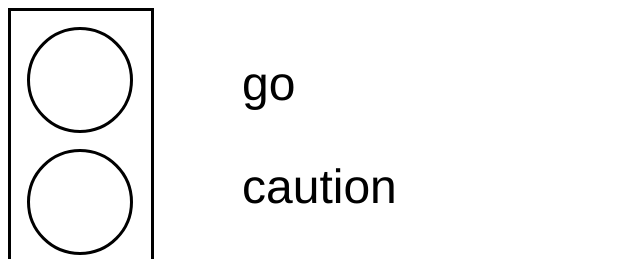
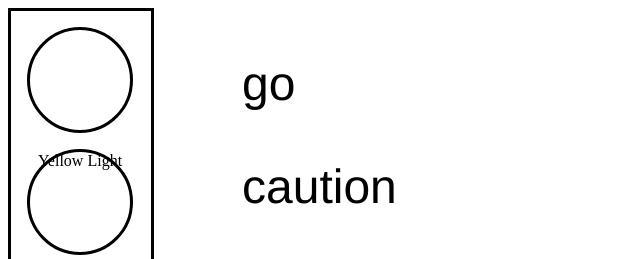
Before and after one commit to antoinejgrant/general_assembly_projects, a plain HTML site: page GA_Traffic_Light/index.html in a window 1280 px wide. Shown: the top 259 px of the page, 0-640 px from the left. Drawn offline with Linux system fonts and the light colour scheme.

Commit message:
Added light text

```diff
--- a/GA_Traffic_Light/index.html
+++ b/GA_Traffic_Light/index.html
@@ -10,6 +10,7 @@
 		<div class="light green">
 		</div>
 		<div class="light yellow">
+			Yellow Light
 		</div>
 		<div class="light red">
 		</div>
```
